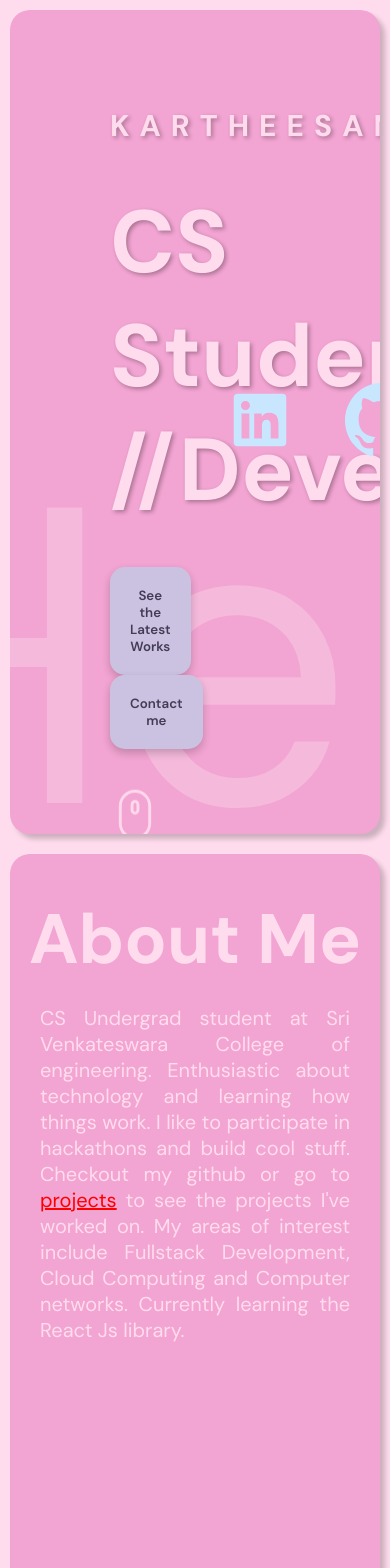
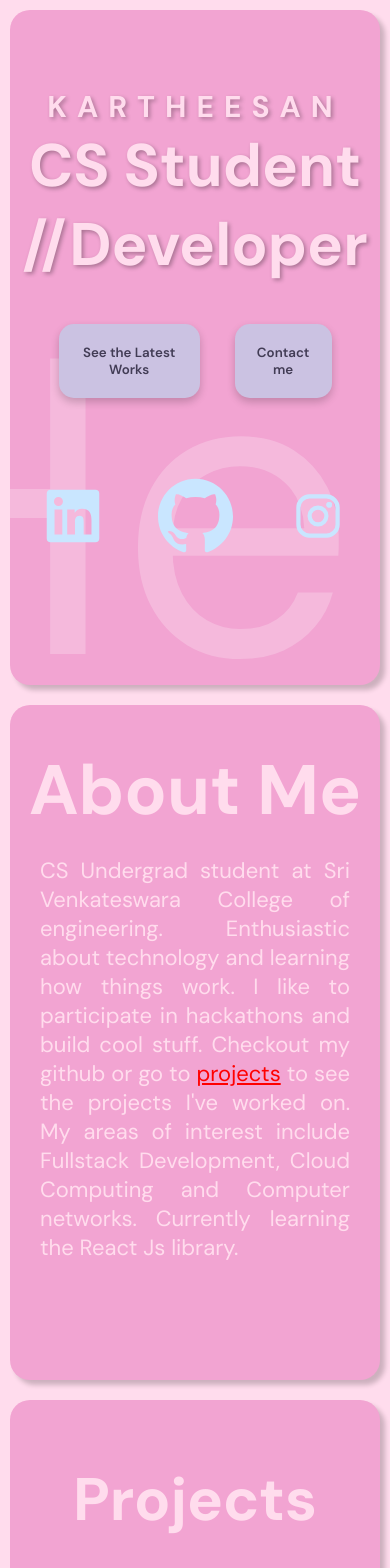
Before and after one commit to kartheesan05/portfolio, a React (Vite) app: page / in a window 390 px wide. Shown: the top 1568 px of the page. Built offline with nearby package versions, Linux system fonts and the light colour scheme.

Commit message:
added responsiveness to hero page

```diff
--- a/src/components/about/about.scss
+++ b/src/components/about/about.scss
@@ -16,6 +16,10 @@
   box-shadow: 5px 5px 5px rgba(0, 0, 0, 0.2);
   border-radius: 20px;
   // position: relative;
+
+   @media (max-aspect-ratio: 1/1) {
+    height: 80vh;
+  }
 
   h1 {
     font-size: 100px;
@@ -54,11 +58,26 @@
     }
 
     @media(max-width: 580px){
+      font-size: 30px;
+      padding-left: 20px;
+      padding-top: 20px;
+      padding-right: 20px;
+    }
+
+    @media(max-width: 450px){
+      font-size: 22px;
+      padding-left: 20px;
+      padding-top: 20px;
+      padding-right: 20px;
+    }
+
+    @media(max-width: 375px){
       font-size: 20px;
       padding-left: 20px;
       padding-top: 20px;
       padding-right: 20px;
     }
+
 
     a {
       color: red;
--- a/src/components/hero/Hero.jsx
+++ b/src/components/hero/Hero.jsx
@@ -58,7 +58,10 @@ function Hero() {
             animate="animate"
           >
             <motion.h2 variants={textVariants}>KARTHEESAN</motion.h2>
-            <motion.h1 variants={textVariants}>CS Student   //Developer</motion.h1>
+            <div className="herotext">
+              <motion.h1 variants={textVariants}>CS Student</motion.h1>
+              <motion.h1 variants={textVariants}>//Developer</motion.h1>
+            </div>
             <motion.div className="buttons" variants={textVariants}>
               <motion.button
                 variants={textVariants}
--- a/src/components/hero/hero.scss
+++ b/src/components/hero/hero.scss
@@ -1,4 +1,4 @@
-@import '../variables.scss';
+@import "../variables.scss";
 
 .hero {
   overflow: hidden;
@@ -10,40 +10,102 @@
   margin: 10px;
   position: relative;
 
+  @media (max-aspect-ratio: 1/1) {
+    height: 80vh;
+  }
+
   .maincontent {
     display: flex;
-    justify-content: space-evenly;
+    // justify-content: space-evenly;
+    justify-content: center;
     align-items: center;
     gap: 30px;
     height: inherit;
     padding: 100px;
-    // padding-top: 140px;
+
+    // @media (max-aspect-ratio: 1/1) {
+    //   padding-top: ;
+    // }
+
+    @media (max-width: 1100px) {
+      padding-right: 20px;
+      padding-left: 20px;
+      padding-top: 100px;
+      padding-bottom: 100px;
+    }
+
+    @media (max-width: 950px) {
+      flex-direction: column;
+      padding: 50px 50px;
+    }
 
     .textContainer {
       padding-top: 100px;
-      height: 100%;
+      // height: 100%;
       z-index: 1;
+      text-align: center;
       width: 50%;
       display: flex;
       flex-direction: column;
       justify-content: center;
-      gap: 40px;
+      align-items: center;
+
+      @media (max-width: 950px) {
+        width: 80%;
+        text-align: center;
+        padding-top: 50px;
+      }
 
       h2 {
         font-size: 30px;
+        text-align: center;
+        width: fit-content;
         letter-spacing: 10px;
         color: $primarycont;
         text-shadow: 2px 2px 4px rgba(0, 0, 0, 0.3);
       }
+      .herotext {
+        margin-bottom: 40px;
+        display: flex;
+        justify-content: center;
+        align-items: center;
+        text-align: center;
+        flex-direction: column;
 
-      h1 {
-        font-size: 88px;
-        color: $primarycont;
-        text-shadow: 2px 2px 4px rgba(0, 0, 0, 0.3);
+        h1 {
+          text-wrap: nowrap;
+          font-size: 88px;
+          text-align: center;
+          color: $primarycont;
+          text-shadow: 2px 2px 4px rgba(0, 0, 0, 0.3);
+
+          @media (max-width: 530px) {
+            font-size: 80px;
+          }
+
+          @media (max-width: 470px) {
+            font-size: 75px;
+          }
+
+          @media (max-width: 430px) {
+            font-size: 70px;
+          }
+
+          @media (max-width: 400px) {
+            font-size: 60px;
+          }
+        }
       }
 
       .buttons {
         z-index: 99;
+        display: flex;
+        gap: 35px;
+        justify-content: center;
+
+        @media (max-width: 520px) {
+          width: 70vw;
+        }
 
         button {
           padding: 20px;
@@ -53,7 +115,7 @@
           // color: #50606e;
           color: $secondarycont;
           background-color: $secondary;
-          margin-right: 35px;
+          // margin-right: 35px;
           box-shadow: 0 4px 8px 0 rgba(0, 0, 0, 0.2);
           font-weight: 600;
           cursor: pointer;
@@ -73,16 +135,18 @@
     }
 
     .imageContainer {
-      // padding-bottom: 100px;
       display: flex;
       align-items: center;
       z-index: 99;
       gap: 50px;
 
+      @media (max-width: 950px) {
+        padding-bottom: 100px;
+      }
+
       img {
         height: 150px;
         width: 150px;
-
       }
 
       .githubhero {
@@ -90,7 +154,7 @@
         width: 115px;
       }
 
-      @media (max-width: 1024px) {
+      @media (max-width: 1100px) {
         // Styles for tablets (max-width: 1024px)
         img {
           height: 100px;
```
Also changed, not shown: src/components/project/project.scss (+0 -9 lines).
